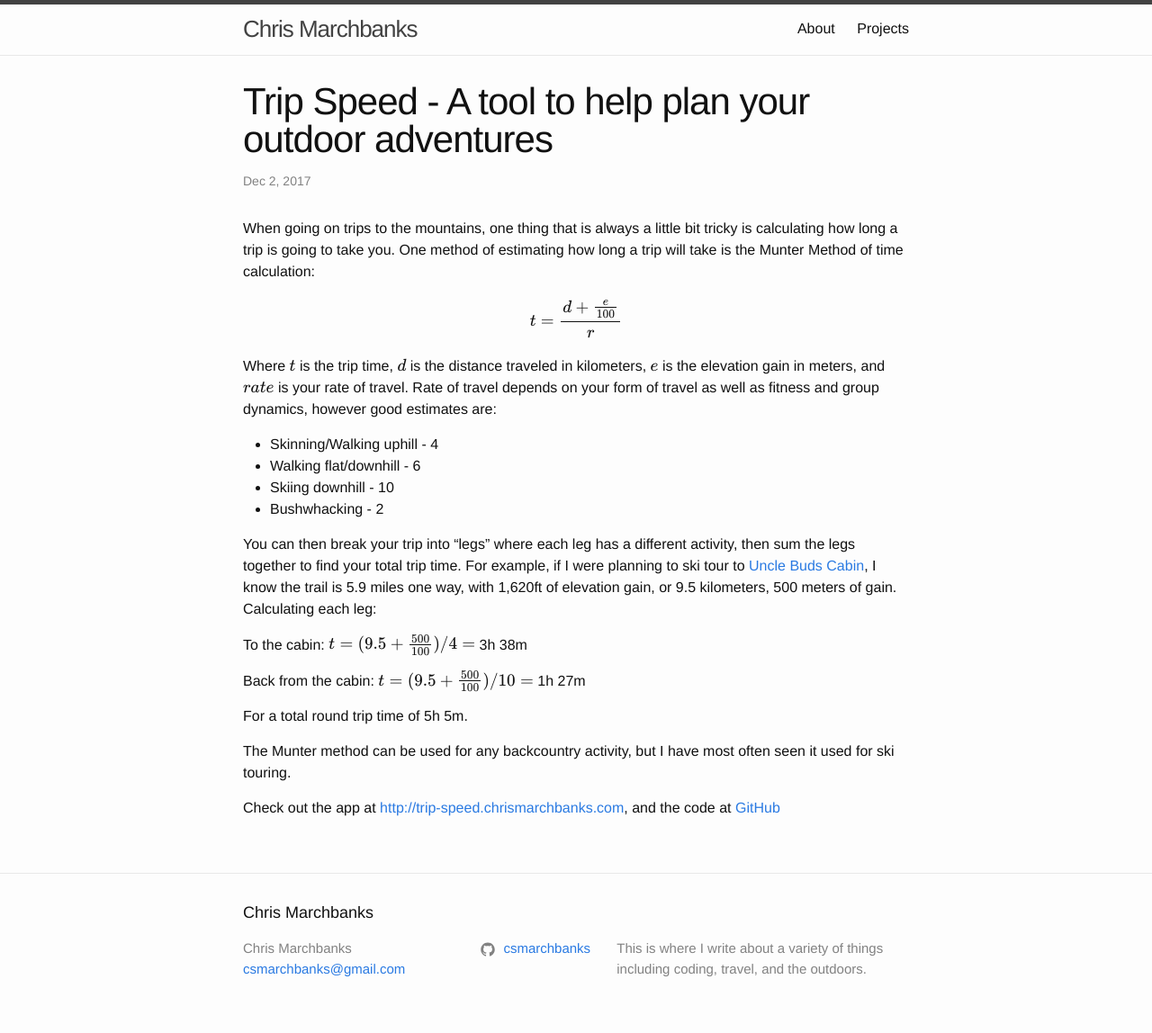
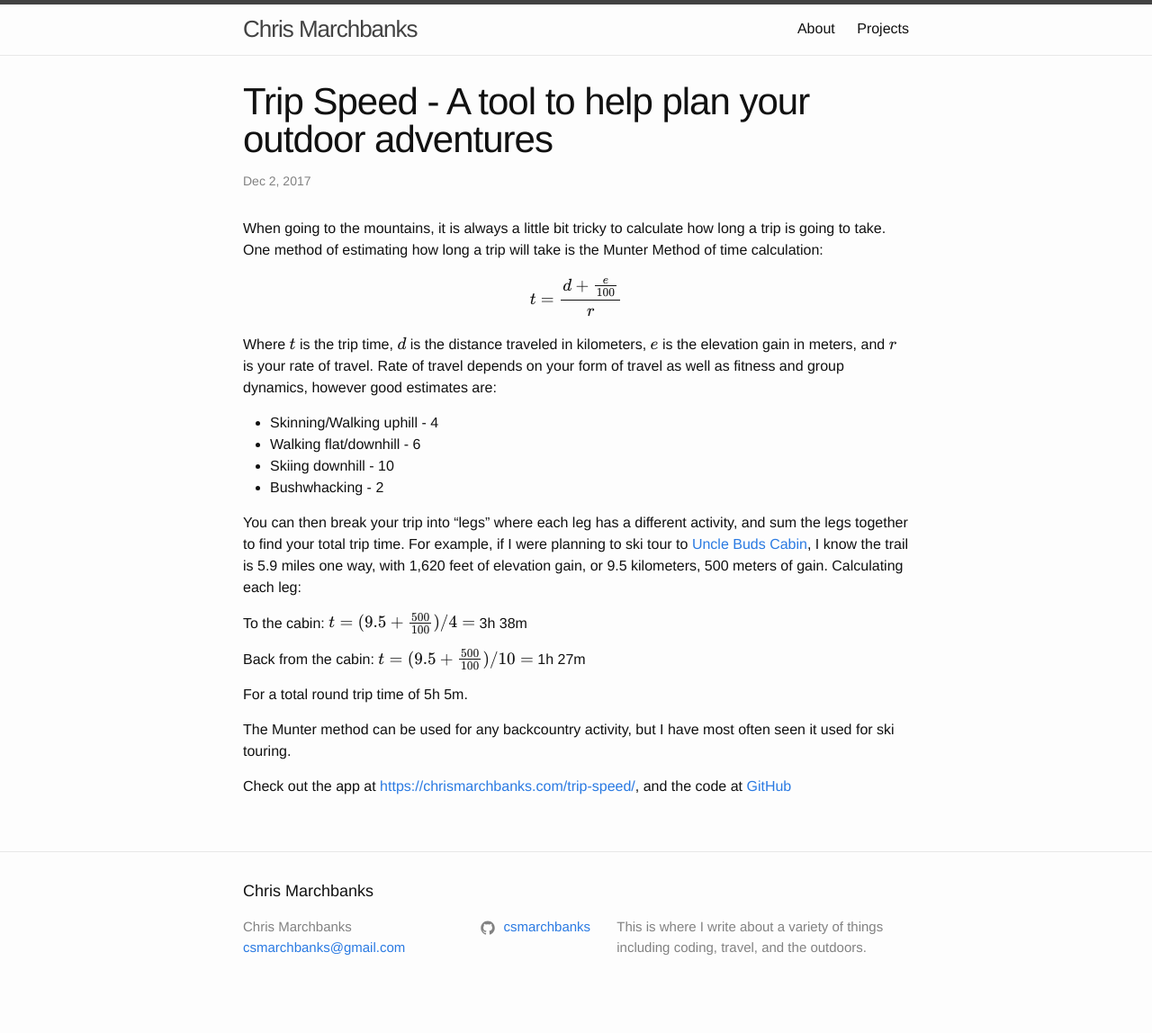
Before and after one commit to csmarchbanks/website, a Jekyll site: the page built from _posts/2017-12-01-trip-speed.markdown, in a window 1280 px wide. Shown: the whole page at 90% size. Built offline with Jekyll 4.4.1, drawn with Linux system fonts in a browser that asks for light colours; formulas are drawn with MathJax 3; after the commit the page ends 1124 px from its top, so only the background shows below that.

Commit message:
Change path of trip-speed

```diff
--- a/_posts/2017-12-01-trip-speed.markdown
+++ b/_posts/2017-12-01-trip-speed.markdown
@@ -4,17 +4,17 @@ title:  "Trip Speed - A tool to help plan your outdoor adventures"
 date:   2017-12-01 20:28:49 -0700
 categories: product
 ---
-When going on trips to the mountains, one thing that is always a little bit tricky is calculating how long a trip is going to take you. One method of estimating how long a trip will take is the Munter Method of time calculation:
+When going to the mountains, it is always a little bit tricky to calculate how long a trip is going to take. One method of estimating how long a trip will take is the Munter Method of time calculation:
 
 $$ t = \frac{d + \frac{e}{100}}{r} $$
 
-Where $$t$$ is the trip time, $$d$$ is the distance traveled in kilometers, $$e$$ is the elevation gain in meters, and $$rate$$ is your rate of travel. Rate of travel depends on your form of travel as well as fitness and group dynamics, however good estimates are:
+Where $$t$$ is the trip time, $$d$$ is the distance traveled in kilometers, $$e$$ is the elevation gain in meters, and $$r$$ is your rate of travel. Rate of travel depends on your form of travel as well as fitness and group dynamics, however good estimates are:
 * Skinning/Walking uphill - 4
 * Walking flat/downhill - 6
 * Skiing downhill - 10
 * Bushwhacking - 2
 
-You can then break your trip into "legs" where each leg has a different activity, then sum the legs together to find your total trip time. For example, if I were planning to ski tour to [Uncle Buds Cabin](http://www.huts.org/The_Huts/uncle_buds.php), I know the trail is 5.9 miles one way, with 1,620ft of elevation gain, or 9.5 kilometers, 500 meters of gain. Calculating each leg:
+You can then break your trip into "legs" where each leg has a different activity, and sum the legs together to find your total trip time. For example, if I were planning to ski tour to [Uncle Buds Cabin](http://www.huts.org/The_Huts/uncle_buds.php), I know the trail is 5.9 miles one way, with 1,620 feet of elevation gain, or 9.5 kilometers, 500 meters of gain. Calculating each leg:
 
 To the cabin:
 $$ t = (9.5 + \frac{500}{100})/4 = $$ 3h 38m
@@ -26,4 +26,4 @@ For a total round trip time of 5h 5m.
 
 The Munter method can be used for any backcountry activity, but I have most often seen it used for ski touring.
 
-Check out the app at [http://trip-speed.chrismarchbanks.com](http://trip-speed.chrismarchbanks.com), and the code at [GitHub](https://github.com/csmarchbanks/trip-speed)
+Check out the app at [https://chrismarchbanks.com/trip-speed/](http://chrismarchbanks.com/trip-speed/), and the code at [GitHub](https://github.com/csmarchbanks/trip-speed)
```
Also changed, not shown: projects.md (+1 -1 lines).
